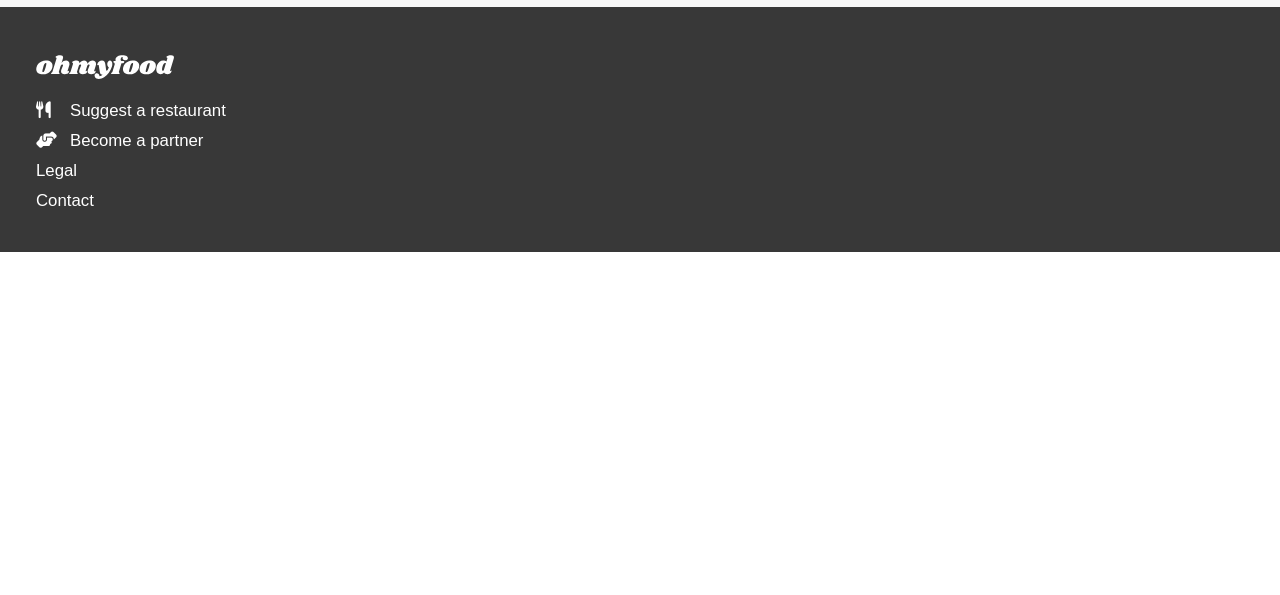
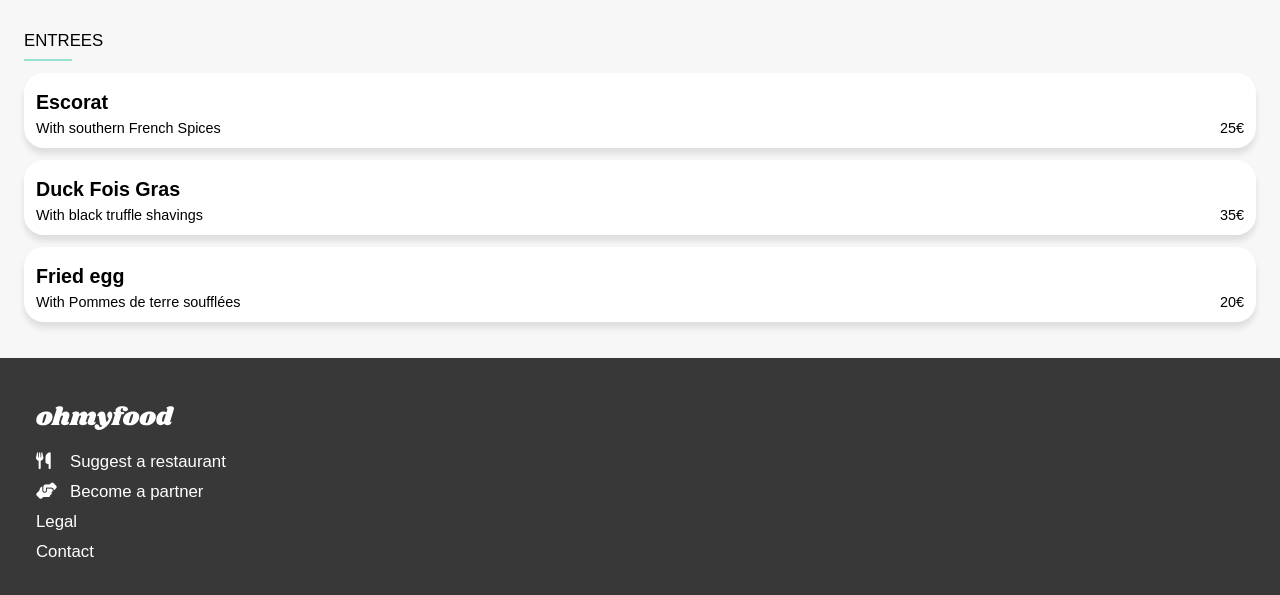
Before and after one commit to mancjames/ohmyfood, a website: page menu-palette.html in a window 1280 px wide. Shown: the part 1046-1641 px from the top of the page. Before the commit the page ends 1298 px from the top, so only its background shows below. Drawn offline with Linux system fonts and the light colour scheme; a web font is replaced by a local one.

Commit message:
added entree section - changed shadow mixin opacity

```diff
--- a/menu-palette.html
+++ b/menu-palette.html
@@ -31,13 +31,52 @@
             </section>
 
             <section class="menu__title">
-                <div class="container--menu-title">
+                <div class="container container--menu container--menu-title">
                     <h1>The Full Palette</h1>
                     <div class="menu__title-icon"><i class="fas fa-heart"></i></div>
                 </div>
             </section>
 
             <section class="menu__entree">
+                <div class="container container--menu">
+                    <div class="menu__entree-title">
+                        <p >entrees</p>
+                    </div>
+
+                    <div class="card menu__entree-card">
+                        <div class="menu__entree-card-meal">
+                            <div class="menu__entree-card-meal-item">
+                                <h3>Escorat</h3>
+                            </div>
+                            <div class="menu__entree-card-meal-desc">
+                                <p>With southern French Spices</p>
+                                <p class="menu__entree-card-meal-desc-price">25&euro;</p>
+                            </div>
+                        </div>
+                    </div>
+                    <div class="card menu__entree-card">
+                        <div class="menu__entree-card-meal">
+                            <div class="menu__entree-card-meal-item">
+                                <h3>Duck Fois Gras</h3>
+                            </div>
+                            <div class="menu__entree-card-meal-desc">
+                                <p>With black truffle shavings</p>
+                                <p class="menu__entree-card-meal-desc-price">35&euro;</p>
+                            </div>
+                        </div>
+                    </div>
+                    <div class="card menu__entree-card">
+                        <div class="menu__entree-card-meal">
+                            <div class="menu__entree-card-meal-item">
+                                <h3>Fried egg</h3>
+                            </div>
+                            <div class="menu__entree-card-meal-desc">
+                                <p>With Pommes de terre soufflées</p>
+                                <p class="menu__entree-card-meal-desc-price">20&euro;</p>
+                            </div>
+                        </div>
+                    </div>
+            </div>
 
             </section>
         </main>
--- a/sass/layout/_container.scss
+++ b/sass/layout/_container.scss
@@ -14,9 +14,10 @@
             padding: 3rem;
         }
     }
-    &--menu-title {
-        width: 100%;
+    &--menu {
         padding: 2rem;
+        &-title {
         @include flex-between;
+        }
     };
 }
--- a/sass/pages/_menu.scss
+++ b/sass/pages/_menu.scss
@@ -37,4 +37,46 @@
             }
         }
     }
+
+    /* entree */
+
+    &__entree{
+        &-title {
+            display: inline-block;
+                p {
+                text-transform: uppercase;
+                padding-bottom:10px;
+                position: relative;
+                    &:before {
+                        content: "";
+                        position: absolute;
+                        width: 60%;
+                        bottom: 0;
+                        left: 0;
+                        border-bottom: 2px solid $color-tertiary;
+                    }
+                }
+        }
+        &-card {
+            background-color: $color-white;
+            margin: $title-margin;
+
+            &-meal {
+                padding: 1rem;
+
+                &-item {
+                    margin: .5rem 0;
+                }
+                &-desc {
+                    @include flex-between;
+                    font-size: 1.2rem;
+                    &-price {
+                        font-weight: 500;
+                    }
+                }
+            }
+        }
+
+
+    }
 }
--- a/sass/utils/_mixins.scss
+++ b/sass/utils/_mixins.scss
@@ -19,9 +19,9 @@
 }
 
 @mixin shadow {
-    box-shadow: 0 .5rem .5rem rgba(0,0,0, 0.2);
+    box-shadow: 0 .5rem .5rem rgba(0,0,0, 0.1);
 }
 
 @mixin shadow-hover {
-    box-shadow: 0 1rem 1rem rgba(0,0,0, 0.2);
+    box-shadow: 0 .8rem .8rem rgba(0,0,0, 0.2);
 }
```
Also changed, not shown: public/css/style.css.
